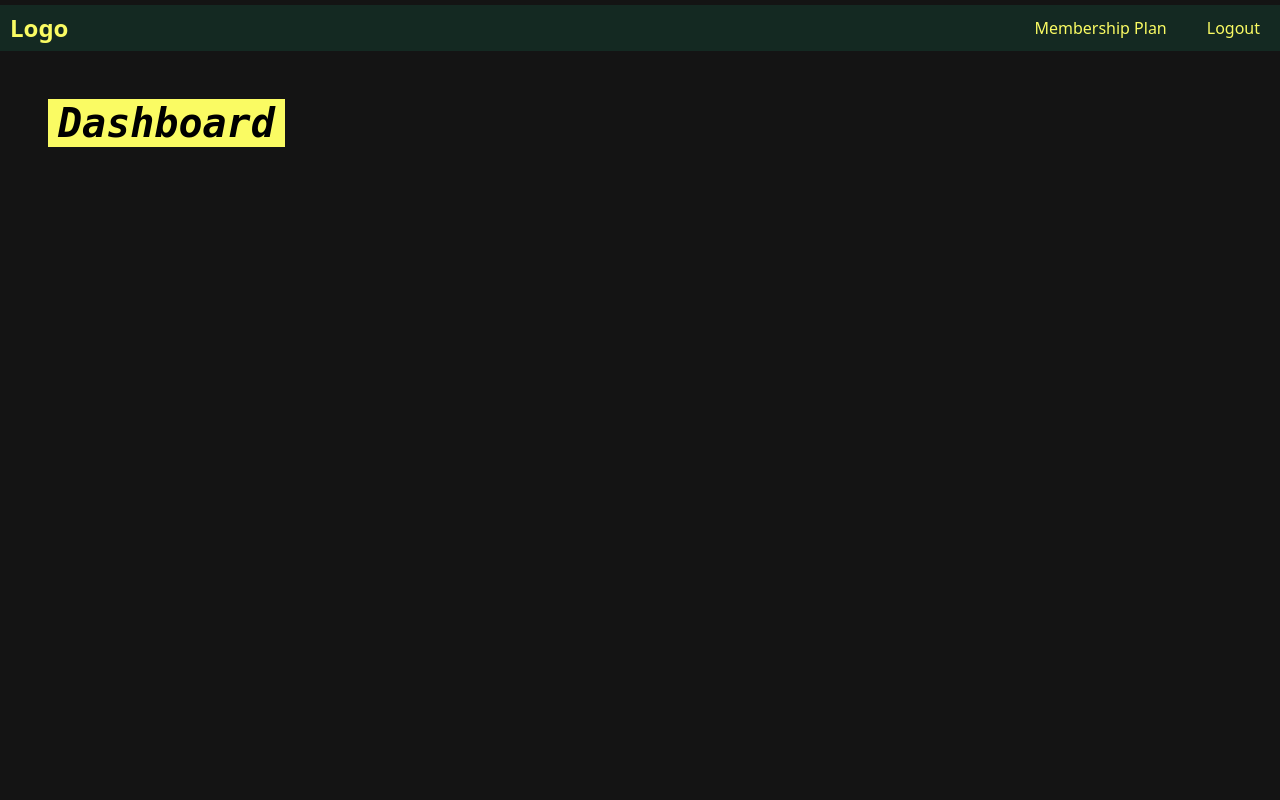
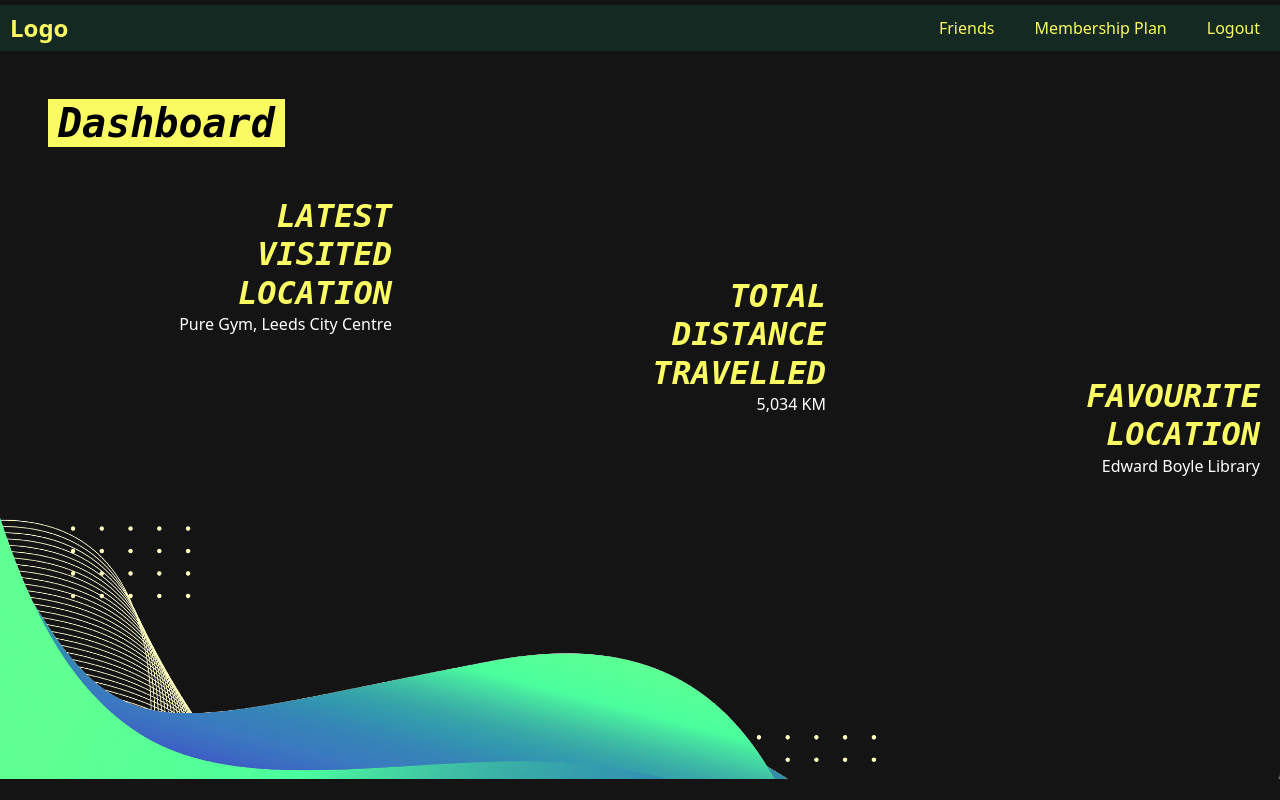
Before and after one commit to shasha-nabila/Journey-Tracker-App, a Flask app: page /dashboard in a window 1280 px wide. Run offline with Flask 3, Linux system fonts and the light colour scheme; a user stored in the database is signed in; some libraries are stand-ins or nearby versions.

Commit message:
style dashboard

```diff
--- a/app/static/style.css
+++ b/app/static/style.css
@@ -133,6 +133,14 @@ h1 {
 
 /* User Dashboard Page */
 
+.background {
+    background-image: url('/static/wave.png');
+    background-repeat: no-repeat;
+    background-position: bottom center;
+    background-size: 100% auto;
+    min-height: 85vh;
+}
+
 .dashboard-header h1 {
     color: #000000 !important;
     font-family: monospace !important;
@@ -148,5 +156,49 @@ h1 {
     /* Makes the div only as wide as its content */
 }
 
+.dashboard {
+    margin-top: 30px;
+    display: flex;
+    justify-content: space-between;
+    padding: 20px;
+    position: relative;
+}
+
+.dashboard-section {
+    width: 30%;
+    /* Set a fixed percentage width for each section */
+}
+
+.title-word {
+    display: block;
+    text-align: right;
+}
+
+.section-content {
+    text-align: right;
+}
+
+h2 {
+    font-family: monospace;
+    font-weight: bold !important;
+    color: #FAFB63 !important;
+    font-style: italic;
+    margin: 0 !important;
+}
+
+#section1 {
+    margin-top: 0;
+    /* First box at the top */
+}
+
+#section2 {
+    margin-top: 80px;
+    /* Second box slightly lower */
+}
+
+#section3 {
+    margin-top: 180px;
+    /* Third box even lower */
+}
 
 /* Payment Subscription Page */
--- a/app/templates/dashboard.html
+++ b/app/templates/dashboard.html
@@ -17,13 +17,48 @@
     <header>
         <div class="logo">Logo</div>
         <div class="nav-buttons">
+            <a href="#">Friends</a>
             <a href="{{ url_for('main.subscription') }}#">Membership Plan</a>
             <a href="{{ url_for('main.logout') }}">Logout</a>
         </div>
     </header>
 
-    <div class="dashboard-header mt-5 ms-5">
-        <h1><span class="highlighted">Dashboard</span></h1>
+    <div class="background">
+        <div class="dashboard-header mt-5 ms-5">
+            <h1><span class="highlighted">Dashboard</span></h1>
+        </div>
+
+        <section class="dashboard">
+            <div class="dashboard-section" id="section1">
+                <div class="section-title">
+                    <h2 class="title-word">LATEST</h2>
+                    <h2 class="title-word">VISITED</h2>
+                    <h2 class="title-word">LOCATION</h2>
+                </div>
+                <div class="section-content">
+                    <p>Pure Gym, Leeds City Centre</p>
+                </div>
+            </div>
+            <div class="dashboard-section" id="section2">
+                <div class="section-title">
+                    <h2 class="title-word">TOTAL</h2>
+                    <h2 class="title-word">DISTANCE</h2>
+                    <h2 class="title-word">TRAVELLED</h2>
+                </div>
+                <div class="section-content">
+                    <p>5,034 KM</p>
+                </div>
+            </div>
+            <div class="dashboard-section" id="section3">
+                <div class="section-title">
+                    <h2 class="title-word">FAVOURITE</h2>
+                    <h2 class="title-word">LOCATION</h2>
+                </div>
+                <div class="section-content">
+                    <p>Edward Boyle Library</p>
+                </div>
+            </div>
+        </section>
     </div>
 
 </body>
```
Also changed, not shown: app/static/wave.png (added).
